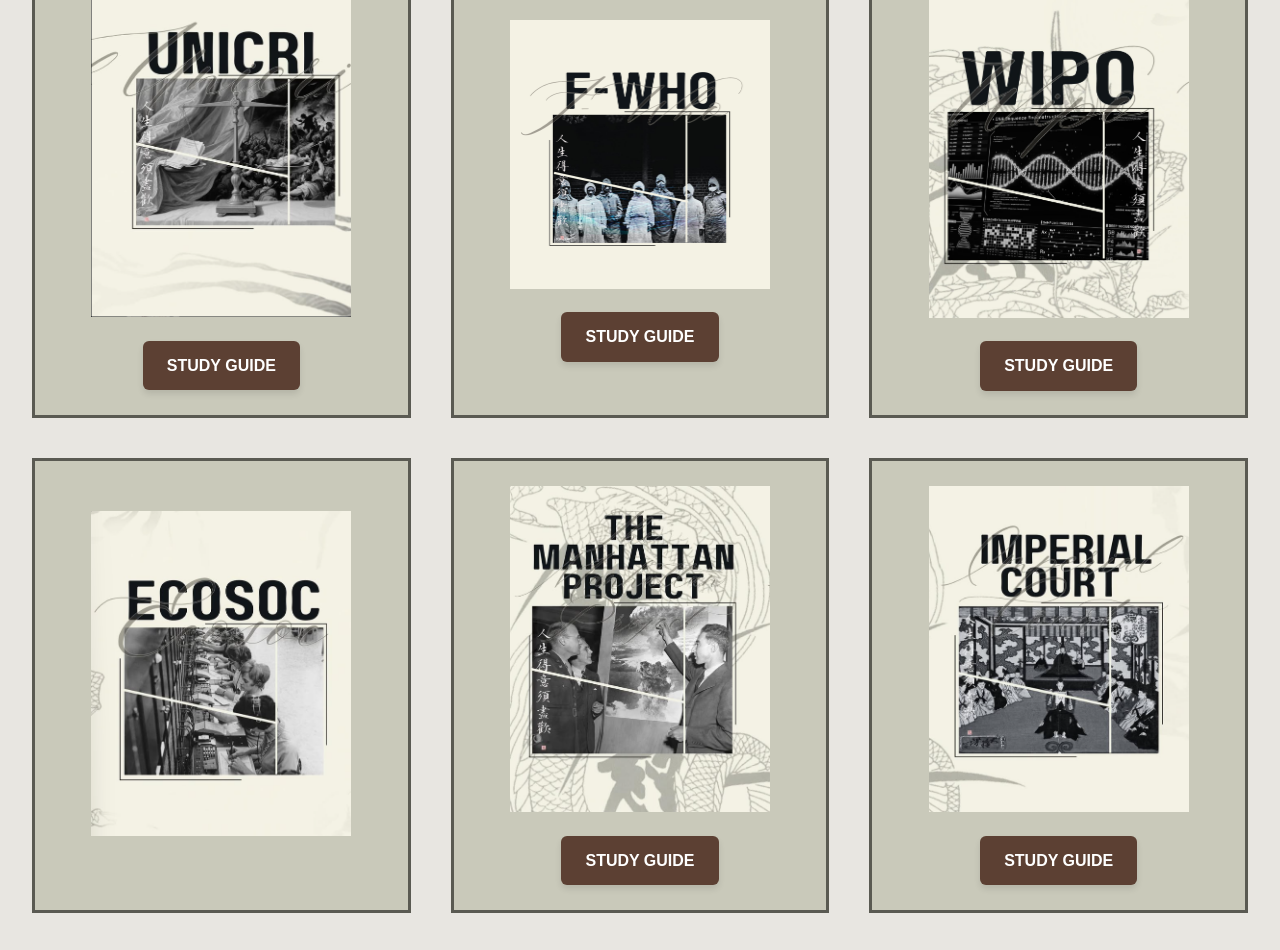
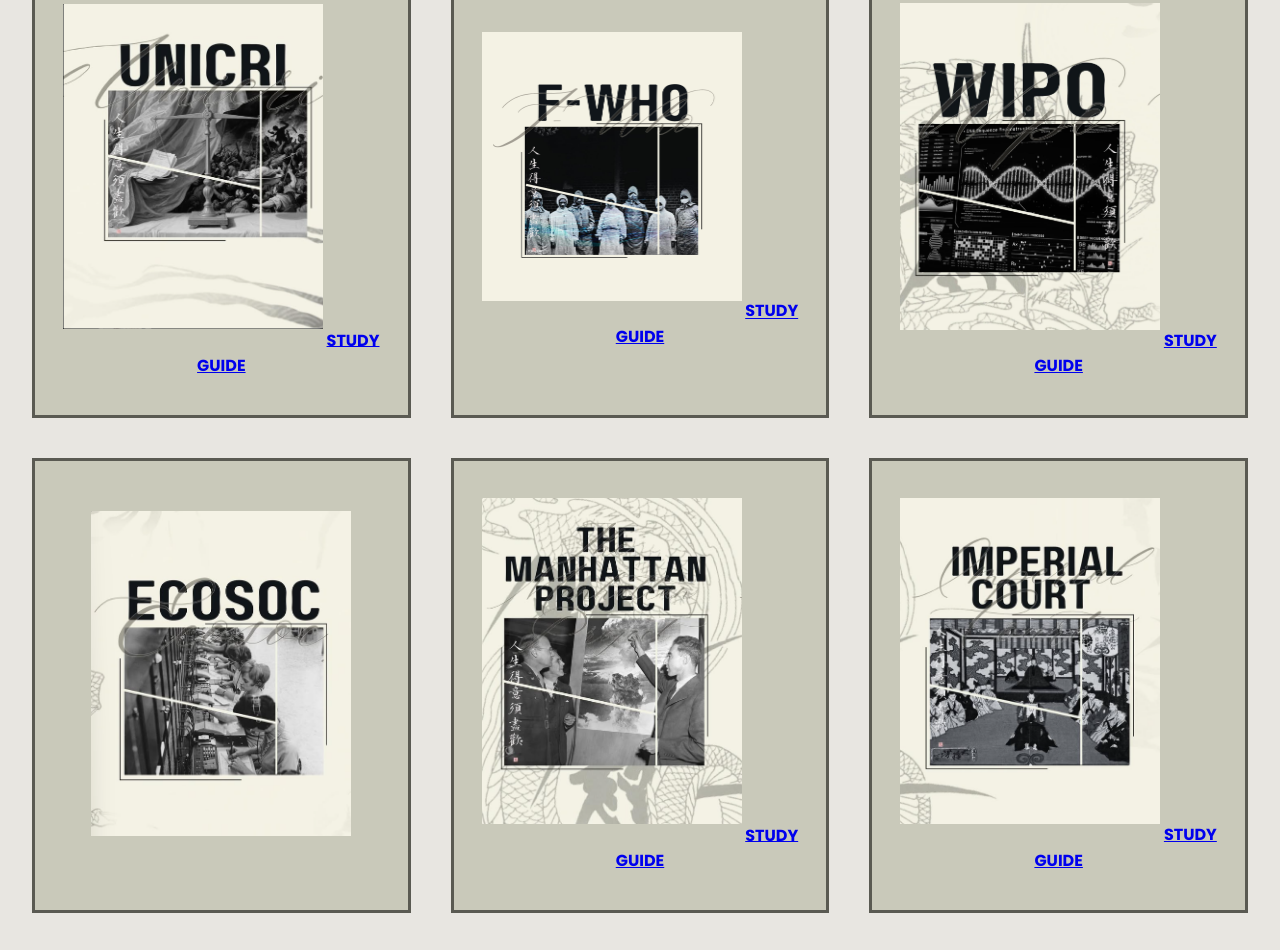
Before and after one commit to KODLAMAAL/123456, a plain HTML site: page index.html in a window 1280 px wide. Shown: the part 2349-3299 px from the top of the page. Drawn offline with Linux system fonts and the light colour scheme.

Commit message:
Update index.html

```diff
--- a/index.html
+++ b/index.html
@@ -93,30 +93,6 @@
             font-weight: 700;
             color: var(--gold);
             text-transform: uppercase; letter-spacing: 3px;
-        }
-        .kahverengi-buton {
-            display: inline-block;
-            padding: 12px 24px;
-            background-color: #5C4033; /* Koyu kahverengi tonu */
-            color: #FFFFFF; /* Beyaz yazı rengi */
-            text-decoration: none; /* Alt çizgiyi kaldırır */
-            font-family: sans-serif;
-            font-size: 16px;
-            font-weight: bold;
-            border-radius: 6px; /* Köşeleri oval yapar */
-            box-shadow: 0 4px 6px rgba(0, 0, 0, 0.1); /* Hafif gölge */
-            transition: background-color 0.3s ease, transform 0.2s ease; /* Geçiş efekti */
-        }
-
-        /* Fareyle üzerine gelindiğinde (Hover durumu) */
-        .kahverengi-buton:hover {
-            background-color: #4A3329; /* Daha koyu kahverengi */
-            transform: translateY(-2px); /* Butonu hafif yukarı kaldırır */
-        }
-
-        /* Butona tıklandığında (Active durumu) */
-        .kahverengi-buton:active {
-            transform: translateY(0); /* Eski konumuna getirir */
         }
 
 
```
